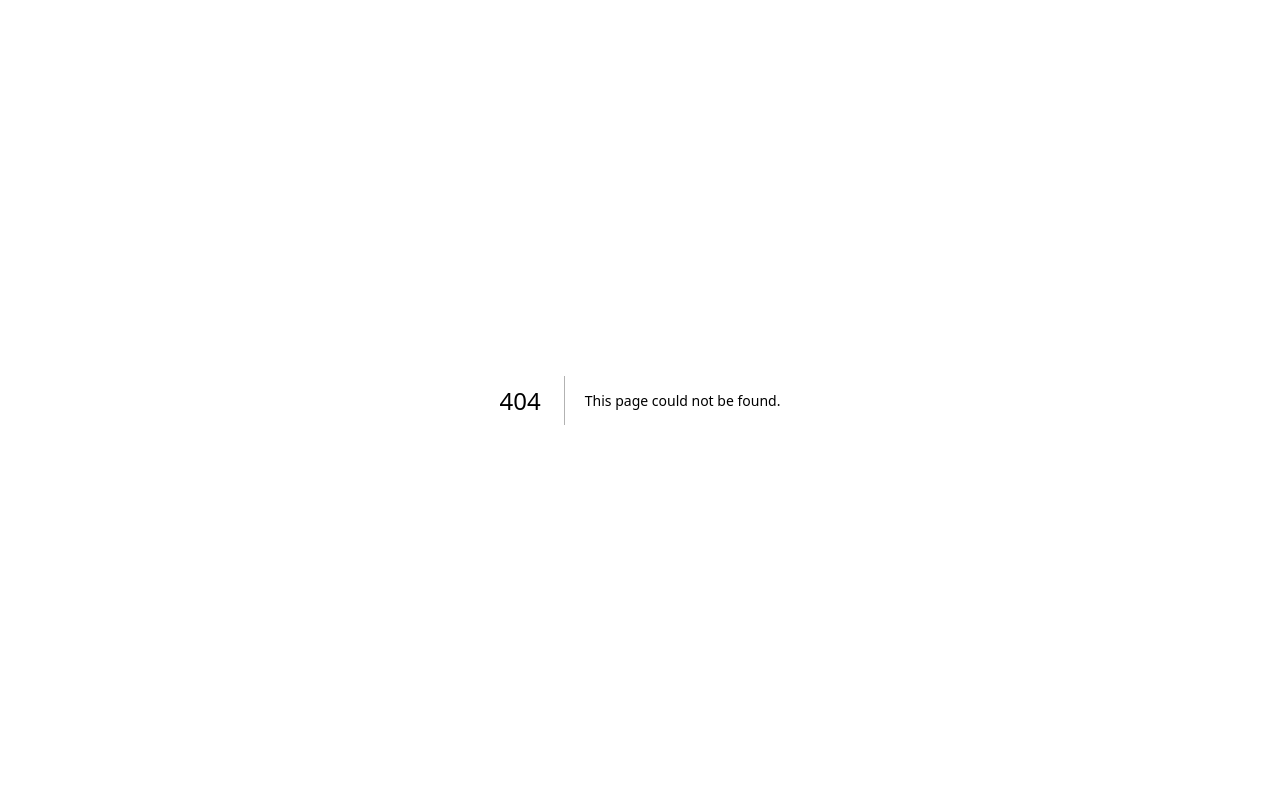
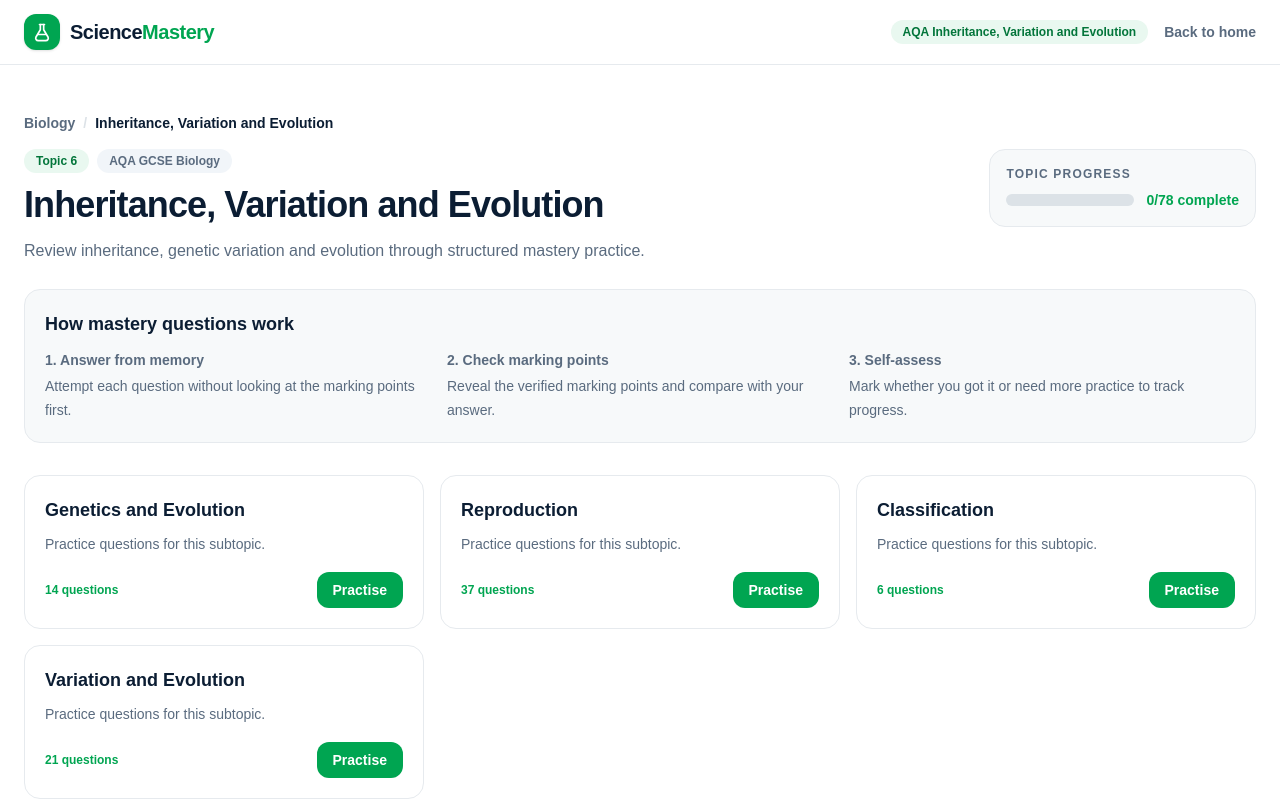
Before and after one commit to marietheresewambele-droid/ScienceMastery, a Next.js app: page /biology/inheritance-variation-and-evolution in a window 1280 px wide. Before the commit this address had no page. Shown: the top 800 px of the page. Built offline with nearby package versions, Linux system fonts and the light colour scheme.

Commit message:
Add inheritance-variation-and-evolution Biology route

```diff
--- /dev/null
+++ b/src/app/biology/inheritance-variation-and-evolution/page.tsx
@@ -0,0 +1,6 @@
+import BiologyTopicPage from "@/components/topic/BiologyTopicPage";
+import { inheritanceVariationAndEvolutionConfig } from "@/data/topics/inheritance-variation-and-evolution";
+
+export default function InheritanceVariationAndEvolutionPage() {
+  return <BiologyTopicPage config={inheritanceVariationAndEvolutionConfig} />;
+}
```
